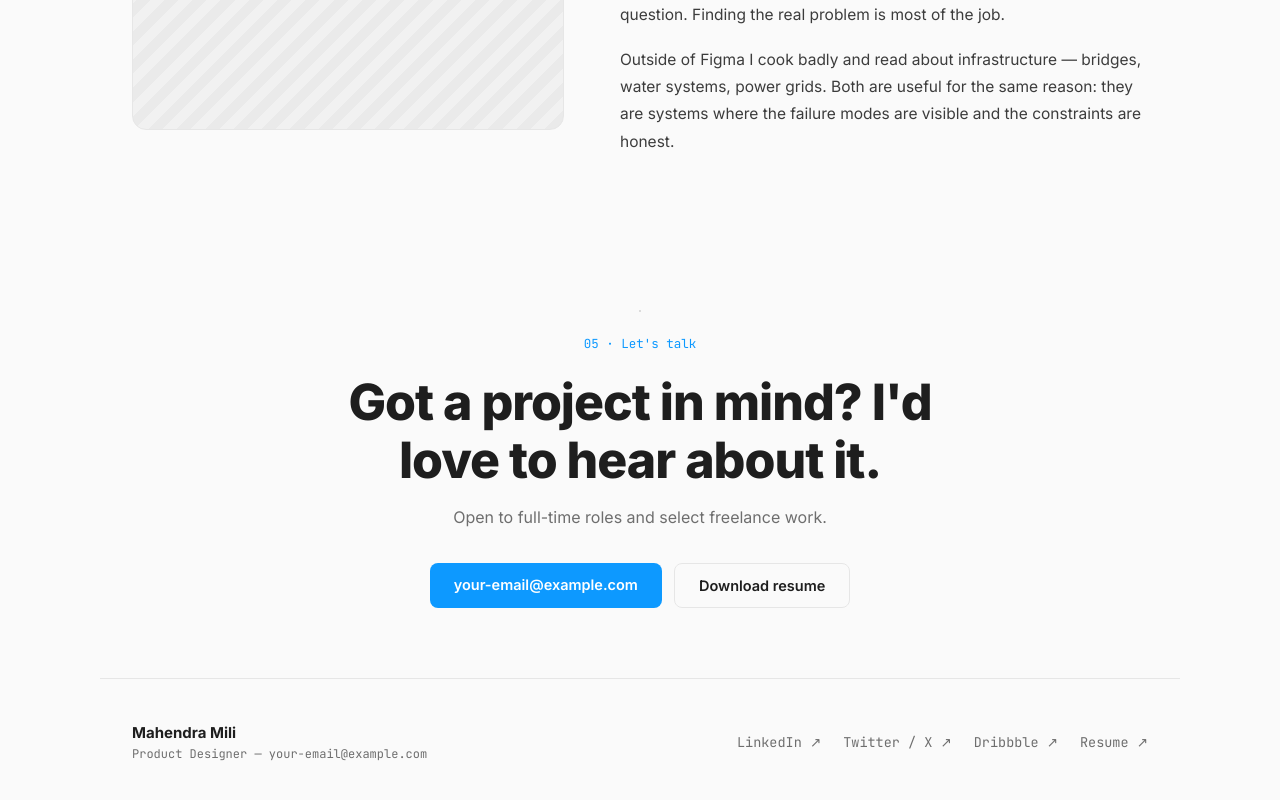
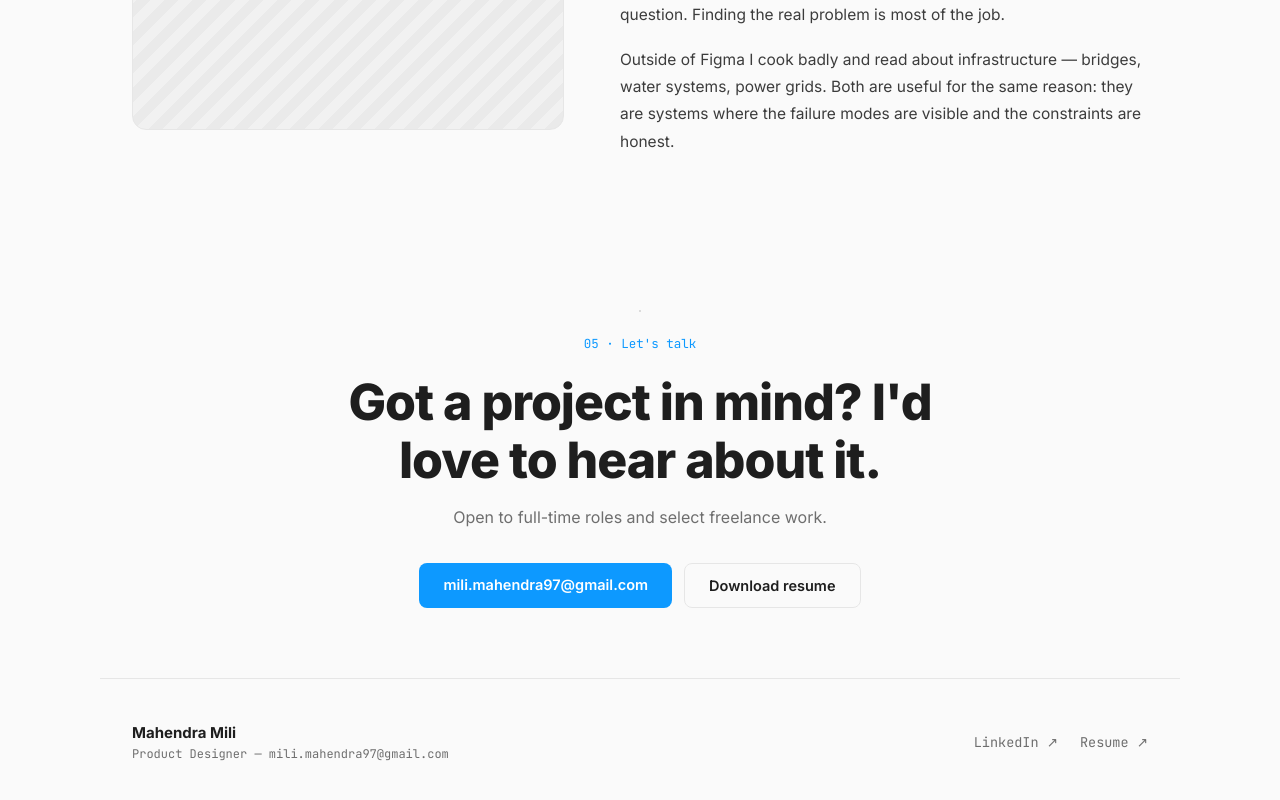
Before and after one commit to leesoosun/Figma_Style_Portfolio, a React (Vite) app: page / in a window 1280 px wide. Shown: the part 4089-4889 px from the top of the page. Built offline with nearby package versions, Linux system fonts and the light colour scheme.

Commit message:
Wire up real contact details in the footer
Real LinkedIn link (opens in a new tab), real email, and the
Twitter/X and Dribbble placeholders are dropped since there's nothing
to point them at.

```diff
--- a/src/components.js
+++ b/src/components.js
@@ -208,7 +208,12 @@ export function Footer() {
         </div>
         <div className="foot-links">
           {owner.socials.map((s) => (
-            <a key={s.label} href={s.href} title={s.hint}>
+            <a
+              key={s.label}
+              href={s.href}
+              title={s.hint}
+              {...(s.href !== '#' ? { target: '_blank', rel: 'noopener noreferrer' } : {})}
+            >
               {s.label} ↗
             </a>
           ))}
--- a/src/data.js
+++ b/src/data.js
@@ -18,13 +18,9 @@ export const SAMPLE_CONTENT = true
 export const owner = {
   name: 'Mahendra Mili',
   role: 'Product Designer',
-  // Placeholders on purpose — a public repo shouldn't leak a real address until
-  // you decide to. Swap these two and the socials below when you're ready.
-  email: 'your-email@example.com',
+  email: 'mili.mahendra97@gmail.com',
   socials: [
-    { label: 'LinkedIn', href: '#', hint: 'Add your LinkedIn URL' },
-    { label: 'Twitter / X', href: '#', hint: 'Add your X / Twitter URL' },
-    { label: 'Dribbble', href: '#', hint: 'Add your Dribbble URL' },
+    { label: 'LinkedIn', href: 'https://www.linkedin.com/in/mahendra-mili/' },
     { label: 'Resume', href: '#', hint: 'Add resume.pdf to /public and link it here' },
   ],
 }
```
Also changed, not shown: 1 other file (tests, documents, lock files or other folders).
